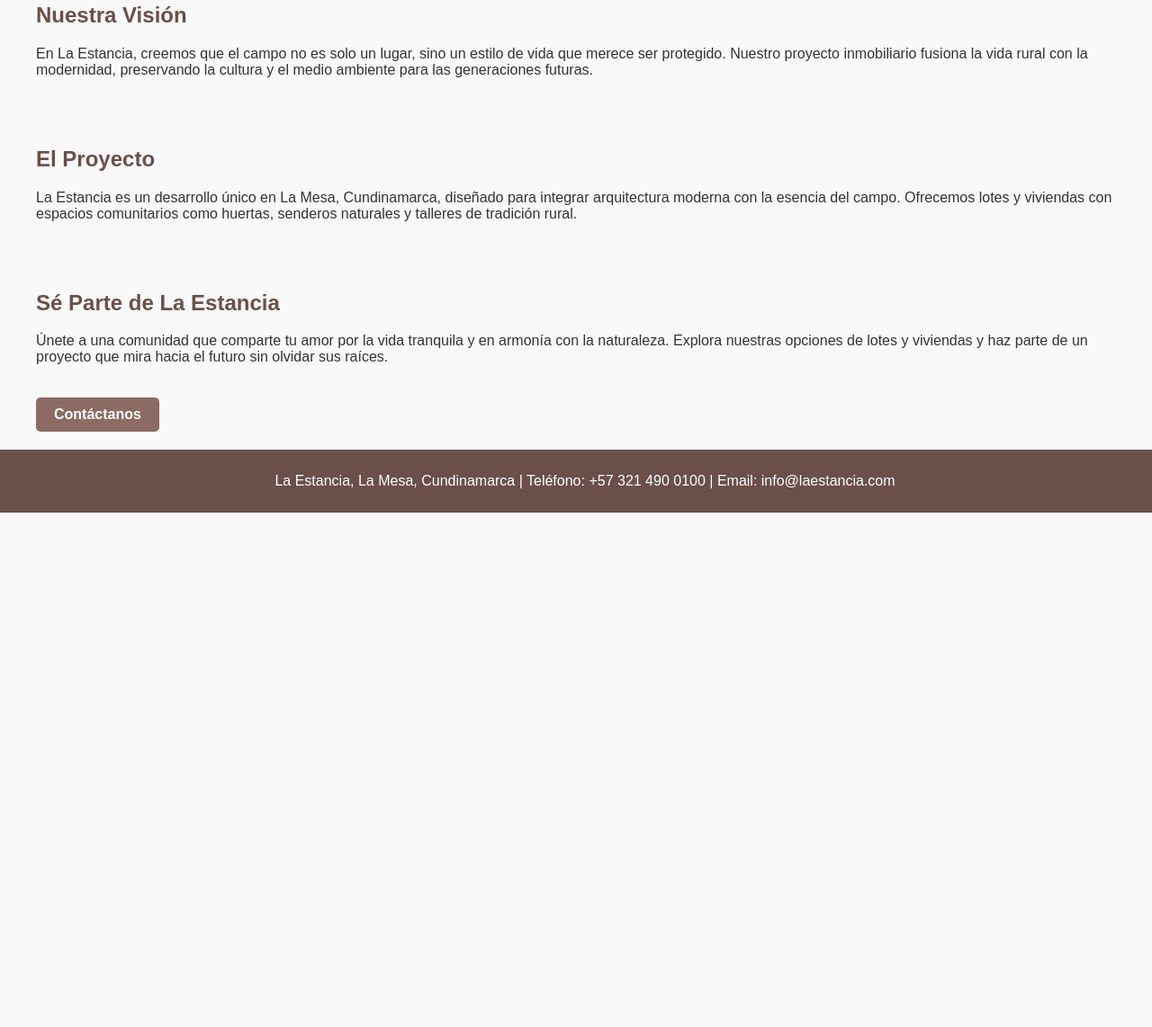
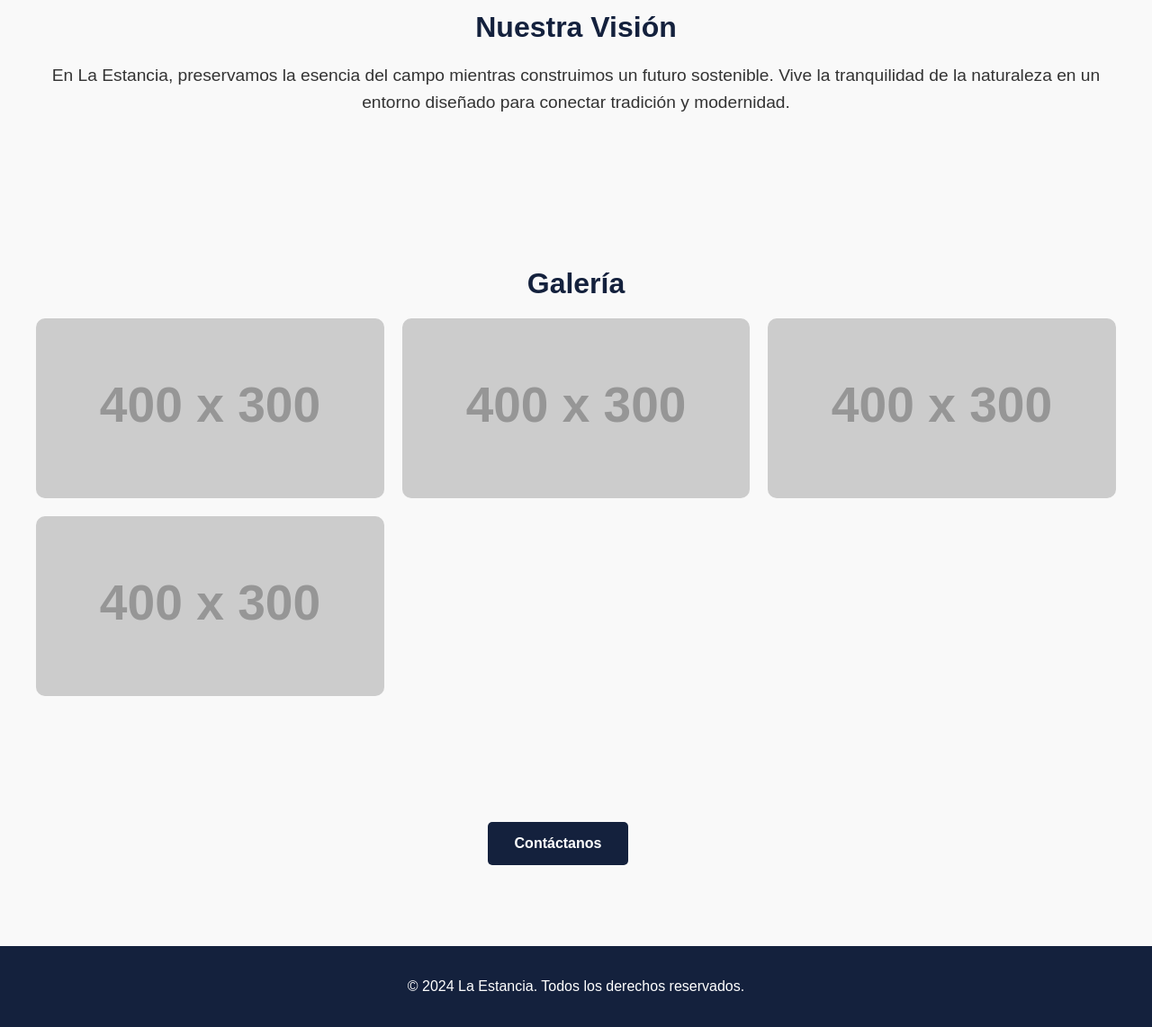
Before and after one commit to pablogalofre/la-estancia, a plain HTML site: page index.html in a window 1280 px wide. Shown: the part 750-1892 px from the top of the page at 90% size. Before the commit the page ends 1320 px from the top, so only its background shows below. Drawn offline with Linux system fonts and the light colour scheme; placeholder pictures from the web are drawn by us.

Commit message:
Add files via upload

```diff
--- a/index.html
+++ b/index.html
@@ -3,42 +3,57 @@
 <head>
     <meta charset="UTF-8">
     <meta name="viewport" content="width=device-width, initial-scale=1.0">
-    <title>La Estancia - Viviendo la Tradición del Campo</title>
+    <title>La Estancia - Tradición y Futuro</title>
     <style>
+        /* Global Styles */
         body {
-            font-family: Arial, sans-serif;
+            font-family: 'Arial', sans-serif;
             margin: 0;
             padding: 0;
             background-color: #f9f9f9;
             color: #333;
         }
+
+        /* Header */
         header {
-            background-color: #6a4f4b;
-            color: white;
-            padding: 20px;
+            background-color: #14213d;
+            color: #ffffff;
             text-align: center;
+            padding: 20px 10px;
         }
+
         header h1 {
             margin: 0;
             font-size: 2.5em;
         }
+
+        header p {
+            margin: 0;
+            font-size: 1.2em;
+            font-weight: 300;
+        }
+
+        /* Navigation */
         nav {
-            background-color: #8c6b64;
+            background-color: #fca311;
             padding: 10px;
-            display: flex;
-            justify-content: center;
+            text-align: center;
         }
+
         nav a {
-            color: white;
+            color: #ffffff;
             margin: 0 15px;
             text-decoration: none;
             font-weight: bold;
         }
+
         nav a:hover {
             text-decoration: underline;
         }
+
+        /* Hero Section */
         .hero {
-            background-image: url('finca-home.jpg'); /* Reemplaza con la ruta de tu imagen */
+            background-image: url('https://images.unsplash.com/photo-1576085897111-879d12d8d555?crop=entropy&cs=tinysrgb&fit=max&fm=jpg&q=80&w=1600');
             background-size: cover;
             background-position: center;
             height: 500px;
@@ -51,68 +66,121 @@
             text-align: center;
             padding: 20px;
         }
-        .cta-button {
+
+        /* Sections */
+        section {
+            padding: 50px 20px;
+            max-width: 1200px;
+            margin: 0 auto;
+        }
+
+        section h2 {
+            color: #14213d;
+            text-align: center;
+            font-size: 2em;
+            margin-bottom: 20px;
+        }
+
+        section p {
+            text-align: center;
+            font-size: 1.2em;
+            line-height: 1.6;
+            margin-bottom: 40px;
+        }
+
+        .gallery {
+            display: grid;
+            grid-template-columns: repeat(auto-fit, minmax(300px, 1fr));
+            gap: 20px;
+        }
+
+        .gallery img {
+            width: 100%;
+            height: 200px;
+            object-fit: cover;
+            border-radius: 10px;
+            transition: transform 0.3s ease;
+        }
+
+        .gallery img:hover {
+            transform: scale(1.05);
+        }
+
+        /* Call to Action */
+        .cta {
+            text-align: center;
+            margin: 40px 0;
+        }
+
+        .cta a {
             display: inline-block;
-            padding: 10px 20px;
-            background-color: #8c6b64;
-            color: white;
+            padding: 15px 30px;
+            background-color: #14213d;
+            color: #ffffff;
             text-decoration: none;
             border-radius: 5px;
             font-weight: bold;
-            margin-top: 20px;
         }
-        .cta-button:hover {
-            background-color: #6a4f4b;
+
+        .cta a:hover {
+            background-color: #fca311;
         }
-        section {
+
+        /* Footer */
+        footer {
+            background-color: #14213d;
+            color: #ffffff;
+            text-align: center;
             padding: 20px;
-            max-width: 1200px;
-            margin: 0 auto;
-        }
-        section h2 {
-            color: #6a4f4b;
-        }
-        footer {
-            background-color: #6a4f4b;
-            color: white;
-            text-align: center;
-            padding: 10px;
-            position: relative;
-            bottom: 0;
-            width: 100%;
         }
     </style>
 </head>
 <body>
+
+    <!-- Header -->
     <header>
         <h1>La Estancia</h1>
-        <p>Viviendo la tradición del campo en armonía con el futuro</p>
+        <p>Donde la tradición rural se une con la modernidad</p>
     </header>
+
+    <!-- Navigation -->
     <nav>
         <a href="#vision">Nuestra Visión</a>
-        <a href="#proyecto">El Proyecto</a>
-        <a href="#comunidad">Sé Parte</a>
+        <a href="#galeria">Galería</a>
         <a href="#contacto">Contacto</a>
     </nav>
+
+    <!-- Hero Section -->
     <div class="hero">
-        <p>Descubre un lugar donde la tradición rural se une con la modernidad</p>
-        <a href="#proyecto" class="cta-button">Explora Más</a>
+        <p>Bienvenido a La Estancia</p>
     </div>
+
+    <!-- Vision Section -->
     <section id="vision">
         <h2>Nuestra Visión</h2>
-        <p>En La Estancia, creemos que el campo no es solo un lugar, sino un estilo de vida que merece ser protegido. Nuestro proyecto inmobiliario fusiona la vida rural con la modernidad, preservando la cultura y el medio ambiente para las generaciones futuras.</p>
+        <p>En La Estancia, preservamos la esencia del campo mientras construimos un futuro sostenible. Vive la tranquilidad de la naturaleza en un entorno diseñado para conectar tradición y modernidad.</p>
     </section>
-    <section id="proyecto">
-        <h2>El Proyecto</h2>
-        <p>La Estancia es un desarrollo único en La Mesa, Cundinamarca, diseñado para integrar arquitectura moderna con la esencia del campo. Ofrecemos lotes y viviendas con espacios comunitarios como huertas, senderos naturales y talleres de tradición rural.</p>
+
+    <!-- Gallery Section -->
+    <section id="galeria">
+        <h2>Galería</h2>
+        <div class="gallery">
+            <img src="https://via.placeholder.com/400x300" alt="Imagen 1">
+            <img src="https://via.placeholder.com/400x300" alt="Imagen 2">
+            <img src="https://via.placeholder.com/400x300" alt="Imagen 3">
+            <img src="https://via.placeholder.com/400x300" alt="Imagen 4">
+        </div>
     </section>
-    <section id="comunidad">
-        <h2>Sé Parte de La Estancia</h2>
-        <p>Únete a una comunidad que comparte tu amor por la vida tranquila y en armonía con la naturaleza. Explora nuestras opciones de lotes y viviendas y haz parte de un proyecto que mira hacia el futuro sin olvidar sus raíces.</p>
-        <a href="#contacto" class="cta-button">Contáctanos</a>
+
+    <!-- Call to Action -->
+    <section class="cta">
+        <a href="#contacto">Contáctanos</a>
     </section>
-    <footer id="contacto">
-        <p>La Estancia, La Mesa, Cundinamarca | Teléfono: +57 321 490 0100 | Email: info@laestancia.com</p>
+
+    <!-- Footer -->
+    <footer>
+        <p>&copy; 2024 La Estancia. Todos los derechos reservados.</p>
     </footer>
+
 </body>
 </html>
```
